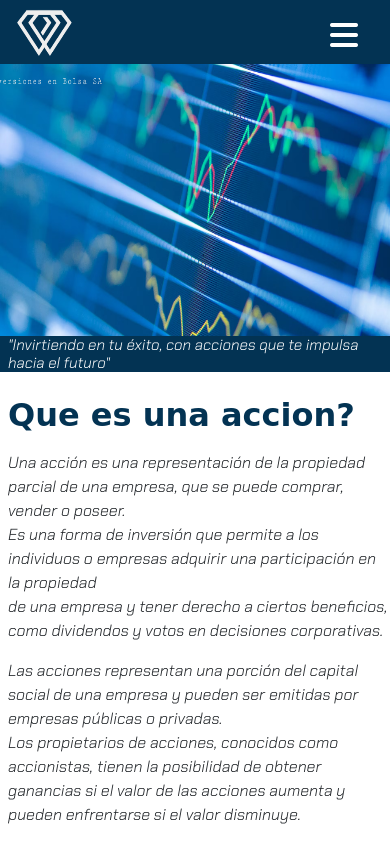
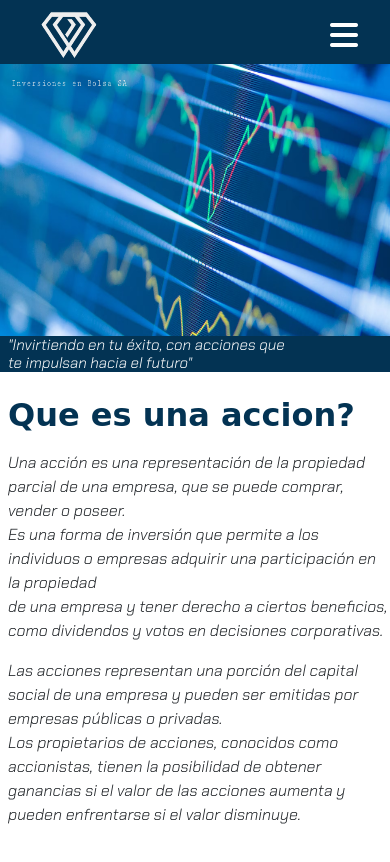
Before and after one commit to ivannavatta/pagina-acciones-, a plain HTML site: page index.html in a window 390 px wide. Shown: the top 862 px of the page. Drawn offline with nearby package versions, Linux system fonts and the light colour scheme; grey boxes are pictures that could not be loaded; a web font is replaced by a local one.

Commit message:
ultimo arrgelo de errores

```diff
--- a/css/styles.css
+++ b/css/styles.css
@@ -17,8 +17,7 @@ header{
 .logo{
     width: 12rem;
     height: 12rem;
-    margin-left: 20rem;
-    margin-bottom: 7rem;
+
 
 }
 
@@ -872,11 +871,11 @@ letter-spacing: 0.05rem;
         z-index: 3;
     }
     .logo{
-        margin: auto;
-        width: 35%;
+
+        width: 100%;
         position: relative;
-        bottom: 2.3rem;
-        right: 1.5rem ;
+        bottom: 2.2rem;
+
     }
     li{
         left: 2.2rem;
@@ -949,7 +948,7 @@ letter-spacing: 0.05rem;
 
         position: relative;
         font-size: 0.95rem;
-        width: 38ch;
+        width: 35ch;
         padding-left: 0.5rem;
 
     }
@@ -998,6 +997,8 @@ letter-spacing: 0.05rem;
 
     }
     nav{
+        display: flex;
+        flex-direction: row-reverse;
         position: fixed;
     }
     .pp_responsive{
--- a/index.html
+++ b/index.html
@@ -46,7 +46,7 @@
     <main>
         <img class="banner" src="./img/BBVA-acciones-como-funcionan-salud-financiera.avif" >
         <section class="eslogan">
-        <h1 class="pp">"Invirtiendo en tu éxito, con acciones que te impulsan<br class="pp_responsive"> hacia el futuro"</h1>
+        <h1 class="pp">"Invirtiendo en tu éxito, con acciones que<br class="pp_responsive"> te impulsan hacia el futuro"</h1>
         </section>
         <section >
         <h2 class="subtitulo" data-aos="fade-right">Que es una accion?</h2>
```
